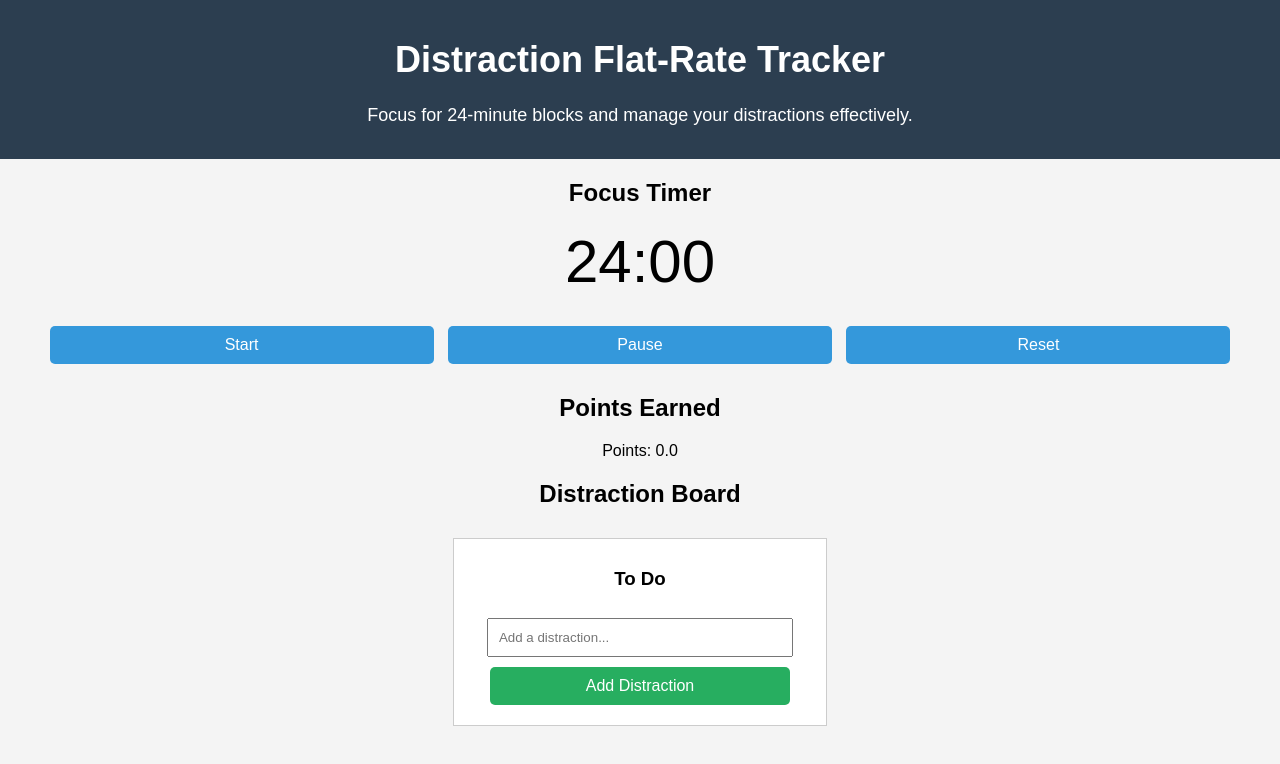
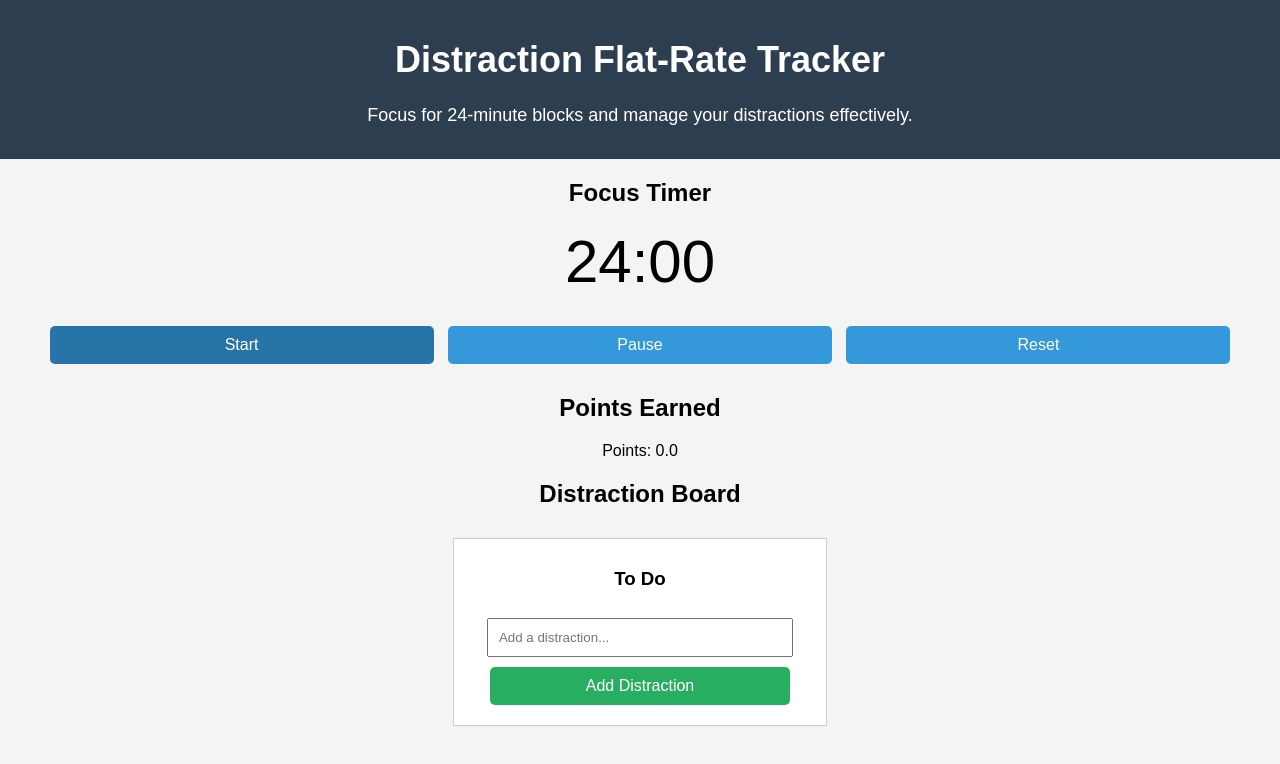
Before and after one commit to Moth668/distraction, a plain HTML site: page index.html in a window 1280 px wide. In both pictures the pointer is over the button "Start". Drawn offline with Linux system fonts and the light colour scheme.

Commit message:
added hover styling to css, discovered bug with start button and timer speed

```diff
--- a/styles.css
+++ b/styles.css
@@ -28,6 +28,19 @@ button {
     border-radius: 5px;
     background-color: #3498db;
     color: white;
+}
+
+button:hover {
+    padding: 10px;
+    margin: 10px 5px;
+    font-size: 16px;
+    width: 45%;
+    border: none;
+    border-radius: 5px;
+    background-color: #2775a8;
+    color: white;
+    cursor: grab;
+
 }
 
 #points-section, #kanban-section {
@@ -67,6 +80,10 @@ button {
         width: 30%;
     }
 
+    button:hover {
+        width: 30%;
+    }
+
     .kanban-column {
         display: inline-block;
         width: 28%;
```
